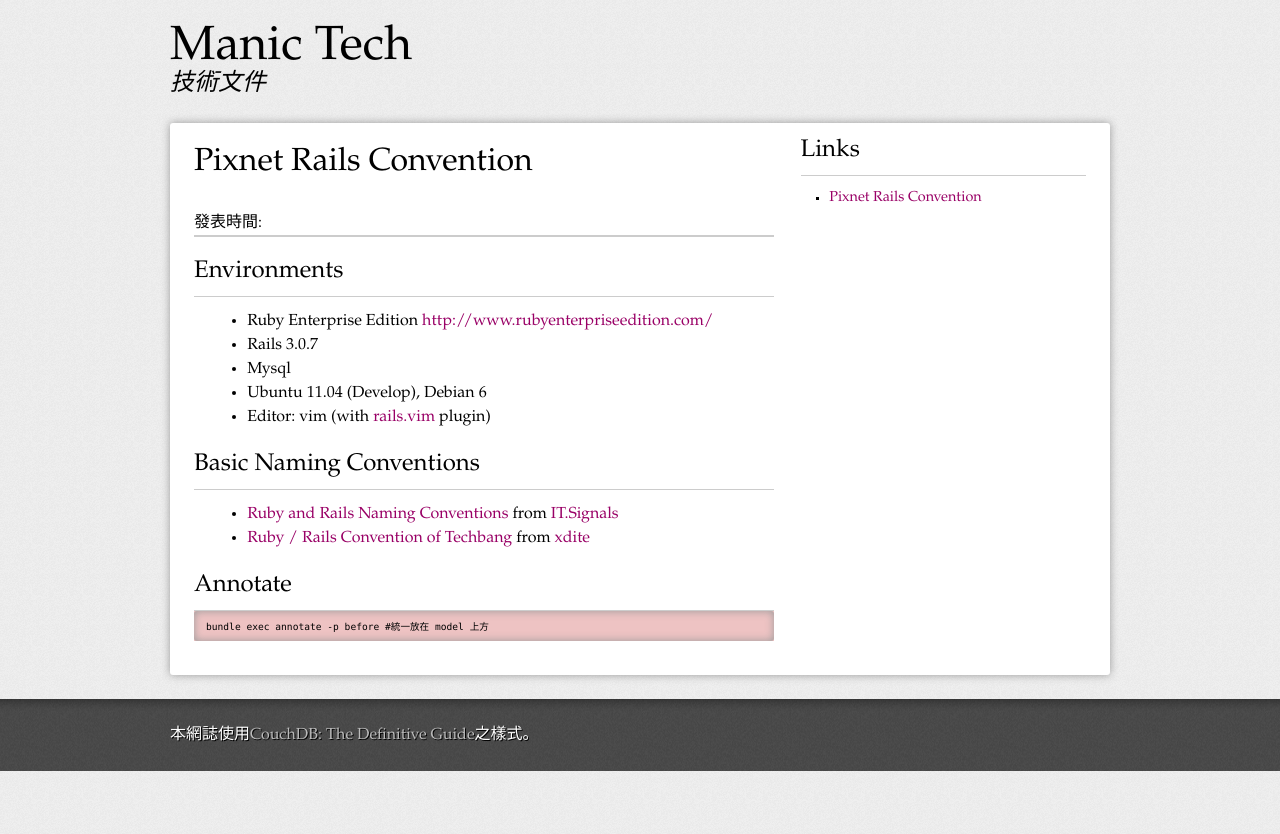
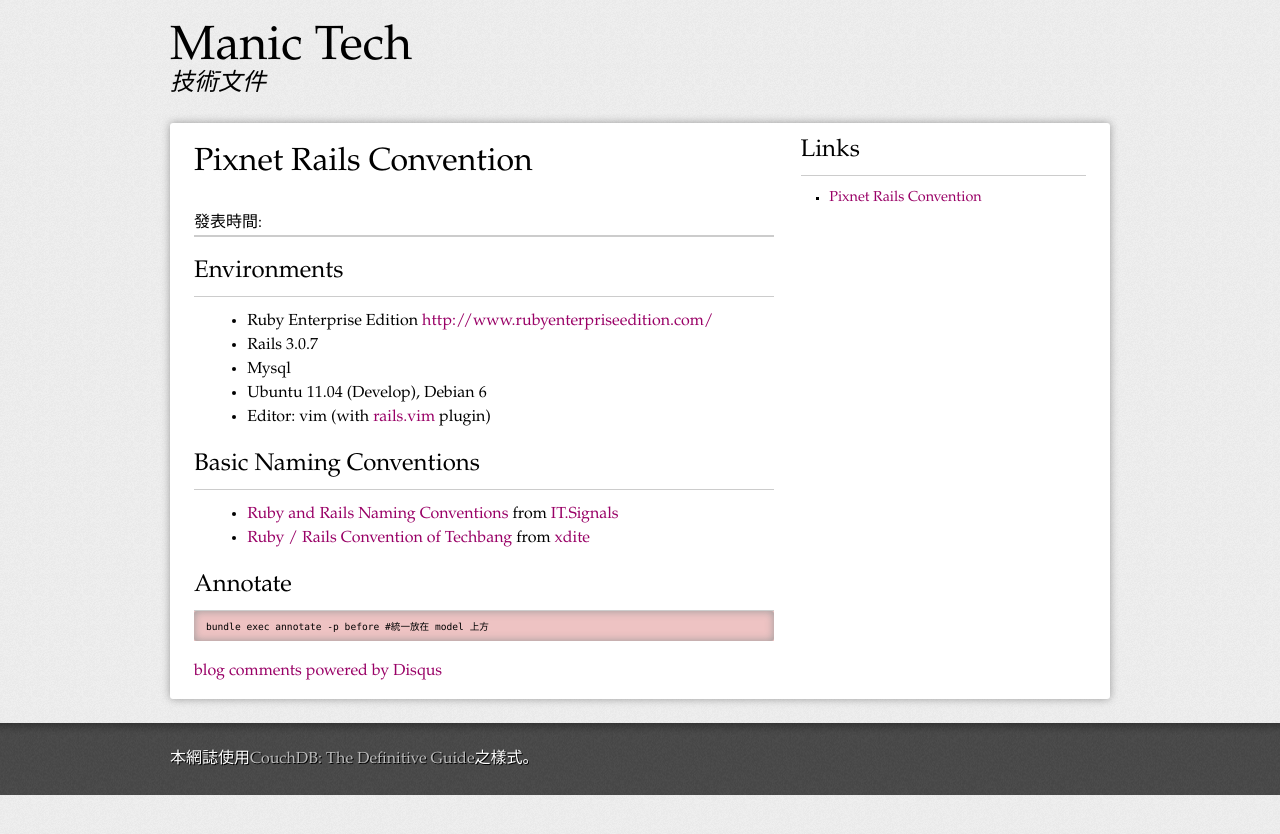
Before and after one commit to manic/manic.github.io, a Jekyll site: the page built from pixnet-rails-convention.md, in a window 1280 px wide. Shown: the top 834 px of the page. Built offline with Jekyll 4.4.1, drawn with Linux system fonts in a browser that asks for light colours; Markdown is read by kramdown in place of the engine named in the settings; comment, search, counter and statistics services are not loaded; some of the changed lines change nothing that is shown.

Commit message:
add DISQUS

```diff
--- a/_layouts/post.html
+++ b/_layouts/post.html
@@ -5,3 +5,21 @@
 發表時間: {{ page.date | date: "%Y-%m-%d %H:%M" }} <br>
 <hr>
 {{ content }}
+<div id="disqus_thread"></div>
+<script type="text/javascript">
+    /* * * CONFIGURATION VARIABLES: EDIT BEFORE PASTING INTO YOUR WEBPAGE * * */
+    var disqus_shortname = 'manic-tech'; // required: replace example with your forum shortname
+
+    // The following are highly recommended additional parameters. Remove the slashes in front to use.
+    // var disqus_identifier = 'unique_dynamic_id_1234';
+    // var disqus_url = 'http://example.com/permalink-to-page.html';
+
+    /* * * DON'T EDIT BELOW THIS LINE * * */
+    (function() {
+        var dsq = document.createElement('script'); dsq.type = 'text/javascript'; dsq.async = true;
+        dsq.src = 'http://' + disqus_shortname + '.disqus.com/embed.js';
+        (document.getElementsByTagName('head')[0] || document.getElementsByTagName('body')[0]).appendChild(dsq);
+    })();
+</script>
+<noscript>Please enable JavaScript to view the <a href="http://disqus.com/?ref_noscript">comments powered by Disqus.</a></noscript>
+<a href="http://disqus.com" class="dsq-brlink">blog comments powered by <span class="logo-disqus">Disqus</span></a>
```
